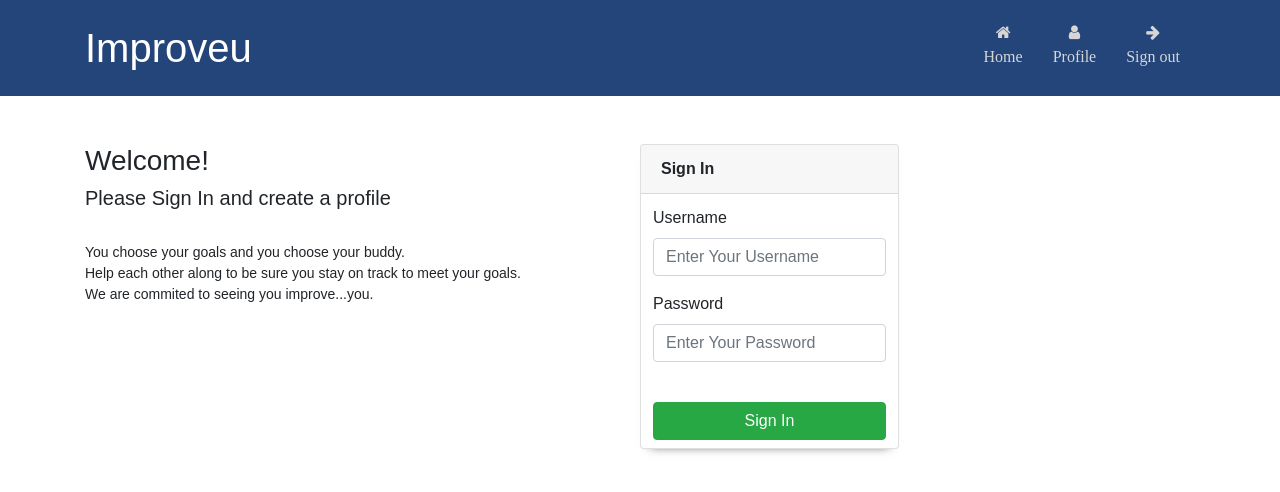
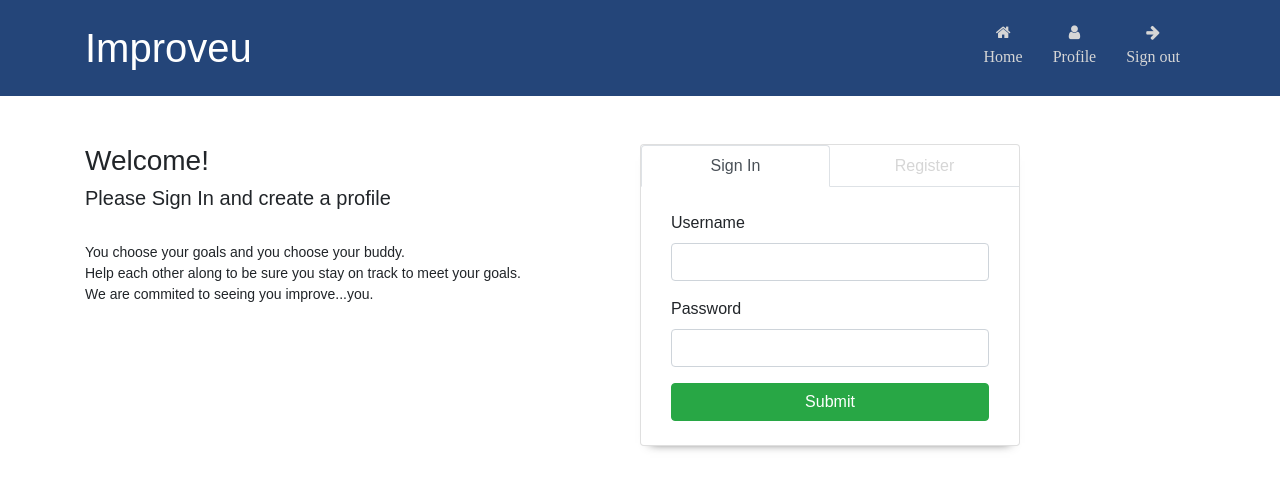
Before and after one commit to cwbabis/Improveu-2.0, a React (Create React App) app in the folder client/: page / in a window 1280 px wide. Shown: the top 492 px of the page. Built offline with nearby package versions, Linux system fonts and the light colour scheme.

Commit message:
add sign in formatting

```diff
--- a/client/src/components/SignIn/index.js
+++ b/client/src/components/SignIn/index.js
@@ -3,29 +3,56 @@ import "./style.css";
 
 function SignIn(props) {
     return (
-
-        <div className="card">
-            <div className="card-header">
-                Sign In
-              </div>
-            {/* <<h1>{{msg}}</h1> */}
-            <div className="card-body">
-                 <h5 className="card-title" />
-                <form className="clearfix mb-2" action="POST">
+                <div className="col-md-4 card nopadding">
+                    <div className="col-sm-12 nopadding">
+                        <ul className="nav-links new-session-tabs nav-tabs nav">
+                            <li className="nav-item" style={{ width: '50%'}}><a className="nav-link active show text-center" data-toggle="tab" href="#signin">Sign In</a></li>
+                            <li className="nav-item" style={{ width: '50%'}}><a className="nav-link text-center" data-toggle="tab" href="#menu1">Register</a></li>
+                        </ul>
+                        <br />
+                        <div className="tab-content">
+                            <div id="signin" className="tab-pane fade-in active">
+                                <form action="#">
                                     <div className="form-group">
-                        <label htmlFor="example-text">Username</label>
-                        <input type="text" id="user-name" className="form-control" aria-describedby="example-text" placeholder="Enter Your Username" />
+                                        <label htmlFor="UserName">Username</label>
+                                        <input type="text" className="form-control" id="email" />
                                     </div>
                                     <div className="form-group">
-                        <label htmlFor="example-description">Password</label>
-                        <input type="password" className="form-control" id="example-description" aria-describedby="example-description" placeholder="Enter Your Password" />
+                                        <label htmlFor="pwd">Password</label>
+                                        <input type="password" className="form-control" id="pwd" />
+                                    </div>
+                                    <button type="submit" className="btn btn-success btn-block">Submit</button>
+{/*                                     <button type="submit" className=" pull-right btn-link"><a href="www.google.com">Forget password</a></button> */}
+                                </form>
                                 <br />
                             </div>
-                    <button id="user-submit" className="btn btn-success btn-block float-left">Sign In</button>
+                            <div id="menu1" className="tab-pane fade">
+                                <form action="#">
+                                    <div className="form-group">
+                                        <label htmlFor="UserName">Username</label>
+                                        <input type="text" className="form-control" id="email" />
+                                    </div>
+                                    <div className="form-group">
+                                        <label htmlFor="email">Email address</label>
+                                        <input type="email" className="form-control" id="email" />
+                                    </div>
+                                    <div className="form-group">
+                                        <label htmlFor="pwd">Password</label>
+                                        <input type="password" className="form-control" id="pwd" />
+                                    </div>
+                                    <div className="form-group">
+                                        <label htmlFor="pwd">Confirm Password</label>
+                                        <input type="password" className="form-control" id="pwd" />
+                                    </div>
+                                    <button type="submit" className="btn btn-info btn-block">Register</button>
+                                   {/*  <button type="submit" className=" pull-right btn-link"><a href="www.google.com">Forget password</a></button> */}
                                 </form>
-
+                                <br />
                             </div>
                         </div>
+                    </div>
+                </div>
+
     );
 
 }
--- a/client/src/components/SignIn/style.css
+++ b/client/src/components/SignIn/style.css
@@ -0,0 +1,11 @@
+.col-md-4{
+    padding: 0px;
+}
+.col-sm-12{
+    padding: 0px;
+}
+
+.tab-content {
+    padding-right: 30px;
+    padding-left: 30px;
+}
```
Lines whose indentation alone changed are shown as unchanged.
